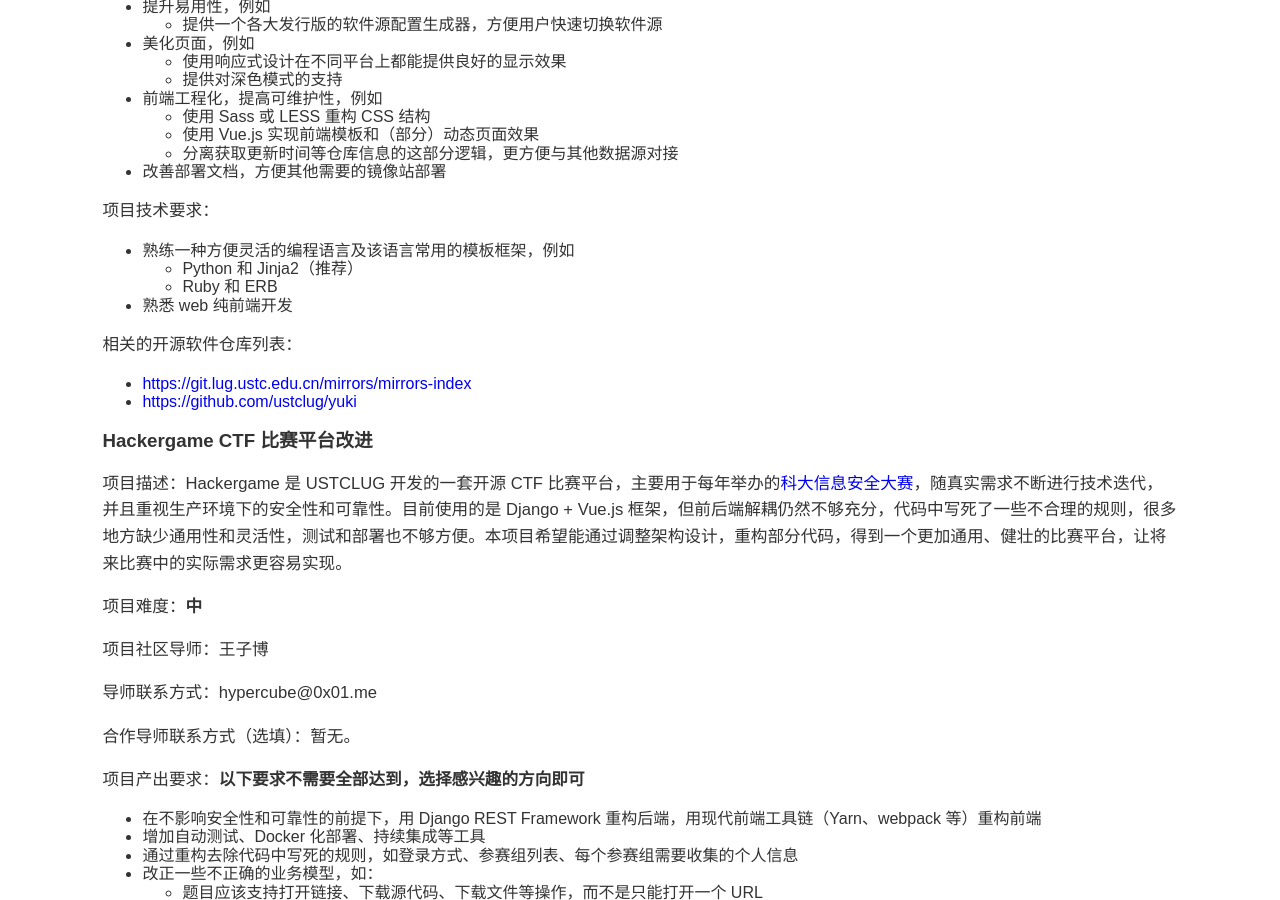
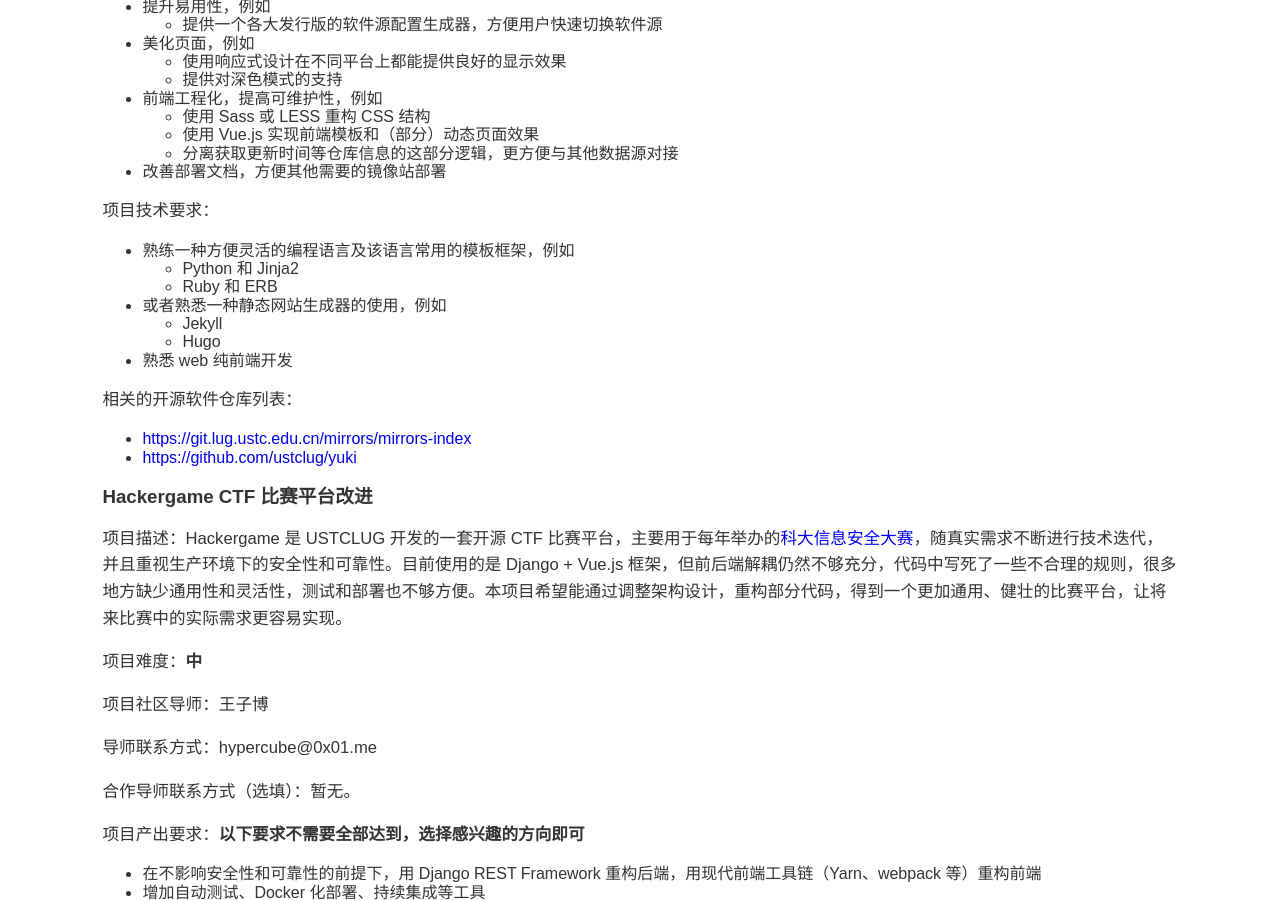
Before and after one commit to ustclug/news, a Jekyll site: the page built from _posts/2020-05-10-opensource-summer-projects.md, in a window 1280 px wide and 900 px high, scrolled down 1073 px. Built offline with Jekyll 4.4.1, drawn with Linux system fonts in a browser that asks for light colours; nearby versions of some CDN libraries.

Commit message:
Tidy update on tech requirements

```diff
--- a/_posts/2020-05-10-opensource-summer-projects.md
+++ b/_posts/2020-05-10-opensource-summer-projects.md
@@ -53,8 +53,11 @@
 项目技术要求：
 
 - 熟练一种方便灵活的编程语言及该语言常用的模板框架，例如
-  - Python 和 Jinja2（推荐）
+  - Python 和 Jinja2
   - Ruby 和 ERB
+- 或者熟悉一种静态网站生成器的使用，例如
+  - Jekyll
+  - Hugo
 - 熟悉 web 纯前端开发
 
 相关的开源软件仓库列表：
```
